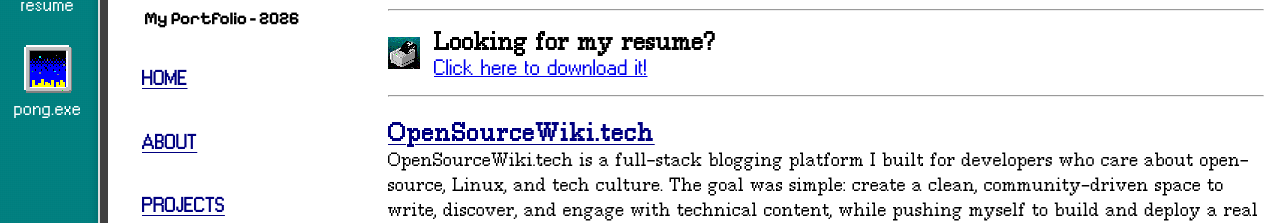
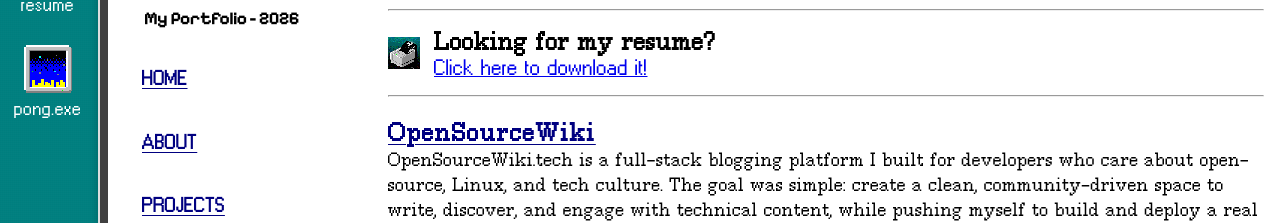
Before and after one commit to Nitin-Shivhare/Portfolio-website, a React (Vite) app: page / in a window 1280 px wide. Both pictures are taken after a click on the element "PROJECTS". Shown: the part 190-413 px from the top of the page. Built offline with nearby package versions, Linux system fonts and the light colour scheme.

Commit message:
Fix: OpenSourceWiki link

```diff
--- a/src/component/ShowcaseContentProjects.jsx
+++ b/src/component/ShowcaseContentProjects.jsx
@@ -16,8 +16,11 @@ function ShowcaseContentProjects({ setShowcaseAppState }) {
 
 				<hr />
 				<h3 className="clickable ">
-					<a href="https://opensourcewiki.tech/" className="projects-h-link">
-						OpenSourceWiki.tech{" "}
+					<a
+						href="https://open-front-two.vercel.app/"
+						className="projects-h-link"
+					>
+						OpenSourceWiki{" "}
 					</a>
 				</h3>
 
@@ -61,8 +64,8 @@ function ShowcaseContentProjects({ setShowcaseAppState }) {
 					<h3>Links:</h3>
 					<p>
 						Live Link:{"  "}
-						<a href="https://opensourcewiki.tech/">
-							https://opensourcewiki.tech/
+						<a href="https://open-front-two.vercel.app/">
+							https://open-front-two.vercel.app/
 						</a>
 					</p>
 
```
Also changed, not shown: 1 other file (tests, documents, lock files or other folders).
